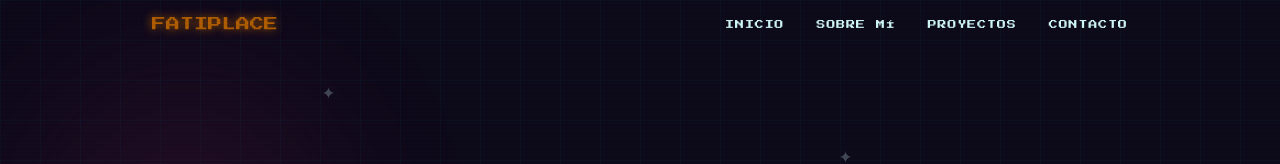
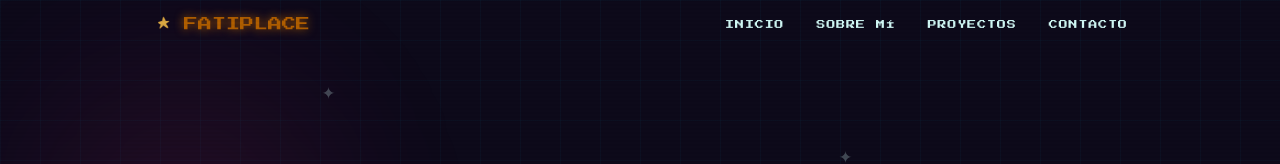
Before and after one commit to fatupopzz/fatiplace, a Next.js app: page / in a window 1280 px wide. Shown: the top 164 px of the page. Built offline with nearby package versions, Linux system fonts and the light colour scheme.

Commit message:
feat: added logo

```diff
--- a/app/layout.js
+++ b/app/layout.js
@@ -1,27 +1,16 @@
-import { Geist, Geist_Mono } from "next/font/google";
 import "./globals.css";
 
-const geistSans = Geist({
-  variable: "--font-geist-sans",
-  subsets: ["latin"],
-});
-
-const geistMono = Geist_Mono({
-  variable: "--font-geist-mono",
-  subsets: ["latin"],
-});
-
 export const metadata = {
-  title: "fatiplace",
-  description: "By: Fatima Navarro",
+  title: "fatiplace ✦ Fatima Navarro",
+  description: "Portfolio personal de Fatima Navarro — CS & IT Student @ UVG.",
+  icons: {
+    icon: "/images/estrella.png",
+  },
 };
 
 export default function RootLayout({ children }) {
   return (
-    <html
-      lang="en"
-      className={`${geistSans.variable} ${geistMono.variable} h-full antialiased`}
-    >
+    <html lang="en" className="h-full antialiased">
       <body className="min-h-full flex flex-col">{children}</body>
     </html>
   );
--- a/components/Navbar.jsx
+++ b/components/Navbar.jsx
@@ -30,10 +30,12 @@ export default function Navbar() {
     >
       <div className="max-w-5xl mx-auto px-6 py-3 flex items-center justify-between">
         {/* Logo */}
-        <a href="#hero" className="font-display text-sm animate-glitch" style={{ color: "#f73797", textShadow: "0 0 10px #f73797" }}>
-          FATIPLACE
-        </a>
-
+        <a href="#hero" className="flex items-center gap-2">
+  <img src="/images/estrella.png" alt="fatiplace" className="w-6 h-6 object-contain" />
+  <span className="font-display text-sm animate-glitch" style={{ color: "#f73797", textShadow: "0 0 10px #f73797" }}>
+    FATIPLACE
+  </span>
+</a>
         {/* Desktop */}
         <ul className="hidden md:flex gap-8">
           {LINKS.map((link) => (
```
Also changed, not shown: app/favicon.png (added).
